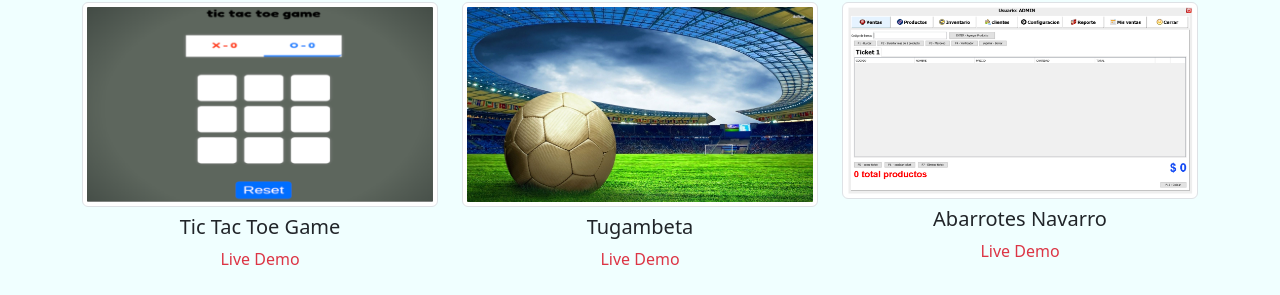
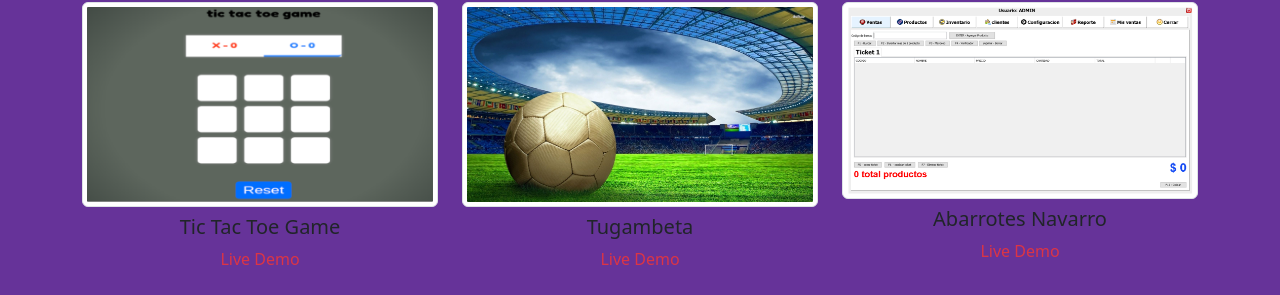
Before and after one commit to muqui/portfolio-2024, a website: page index.html in a window 1280 px wide. Shown: the part 505-800 px from the top of the page. Drawn offline with nearby package versions, Linux system fonts and the light colour scheme.

Commit message:
change projects

```diff
--- a/css/custum.css
+++ b/css/custum.css
@@ -1,3 +1,3 @@
 body{
-    background-color: azure;
+    background-color: rebeccapurple;
 }
```
